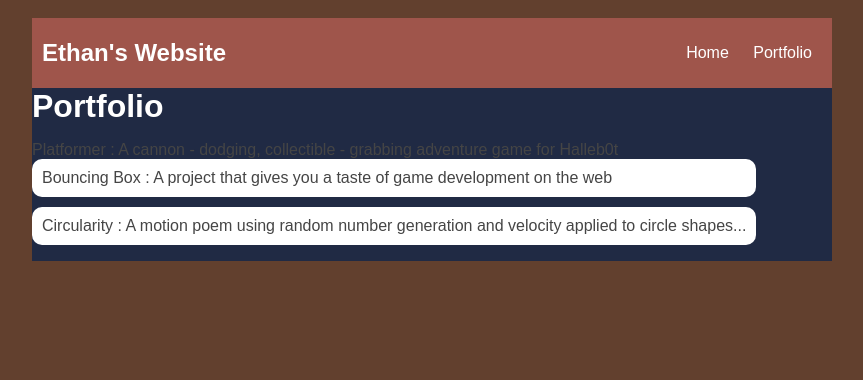
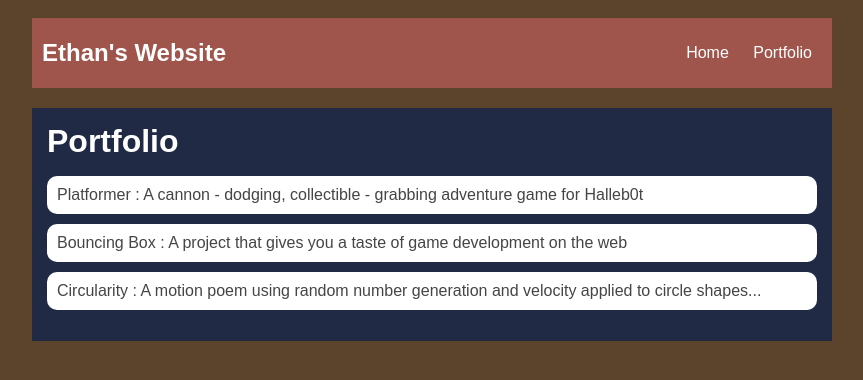
Before and after one commit to ENaquin/ENaquin.github.io, a plain HTML site: page portfolio.html in a window 1280 px wide. Shown: the whole page, without its empty margins (208-1071 px from the left). Drawn offline with Linux system fonts and the light colour scheme.

Commit message:
Blue Lobster

```diff
--- a/portfolio.html
+++ b/portfolio.html
@@ -1,10 +1,10 @@
 <!DOCTYPE HTML>
 <html>
 <head>
-        <title>Ethan's Website</title>
+    <title> Uncle Samsonite's Domain</title>
     <style type="text/css">
         body {
-                background: rgb(98, 64, 46);
+            background: #5c432b;
             color: rgb(45, 45, 45);
             padding: 10px;
             font-family: arial;
@@ -13,23 +13,22 @@
             font-size: 1.5em;
             font-weight: bold;
         }
-
         #all-contents {
             max-width: 800px;
             margin: auto;
         }
-
         /* navigation menu */
         nav {
-                background: rgb(159, 85, 75);
+            background: #9f554b;
             margin: 0 auto;
+            margin-bottom: 20px;
             display: flex;
             padding: 10px;
         }
         h1 {
             display: flex;
             align-items: center;
-                color: rgb(255, 255, 255);
+            color: #ffffff;
             flex: 1;
             margin: 0;
         }
@@ -42,44 +41,40 @@
         }
         .nav-a {
             text-decoration: none;
-                color: #fff;
+            color: #ffffff;
         }
-
         /* main container area beneath menu */
         main {
-                background: rgb(32, 42, 68);
+            background: #202a44;
             display: flex;
         }
-
+        .content {
+            flex: 1;
+            padding: 15px;
+        }
         /* portfolio styles */
         .content h1 {
             color: rgb(255, 255, 255);
         }
-
-         #portfolio{
+        #portfolio {
             list-style-type: none;
             padding-left: 0;
         }
-
         #portfolio li {
             background: #fff;
             padding: 10px;
             border-radius: 10px;
             margin-bottom: 10px;
         }
-
         #portfolio li:hover {
             background: #eee;
         }
-
         #portfolio a {
             text-decoration: none;
             color: #454545;
         }
     </style>
-
 </head>
-
 <body>
     <div id="all-contents">
         <nav>
@@ -94,11 +89,17 @@
             </ul>
         </nav>
         <main>
-        <div class="content" /div>
+            <div class="content">
                 <h1>Portfolio</h1>
-            <ul id="portfolio" <li><a href="projects/platformer/">Platformer : A cannon - dodging, collectible - grabbing adventure game for Halleb0t</a></li>
-                <li><a href="projects/bouncing-box/">Bouncing Box : A project that gives you a taste of game development on the web </a></li>
-                <li><a href="projects/circularity/">Circularity : A motion poem using random number generation and velocity applied to circle shapes...</a></li>
+                <ul id="portfolio">
+                    <li><a href="projects/platformer/">Platformer : A cannon - dodging, collectible - grabbing adventure
+                            game for Halleb0t</a></li>
+                    <li><a href="projects/bouncing-box/">Bouncing Box : A project that gives you a taste of game
+                            development on the web </a></li>
+                    <li><a href="projects/circularity/">Circularity : A motion poem using random number generation and
+                            velocity applied to circle shapes...</a></li>
+                </ul>
+            </div>
         </main>
     </div>
 </body>
```
Also changed, not shown: index.html (+4 -9 lines). Lines whose indentation alone changed are shown as unchanged.
